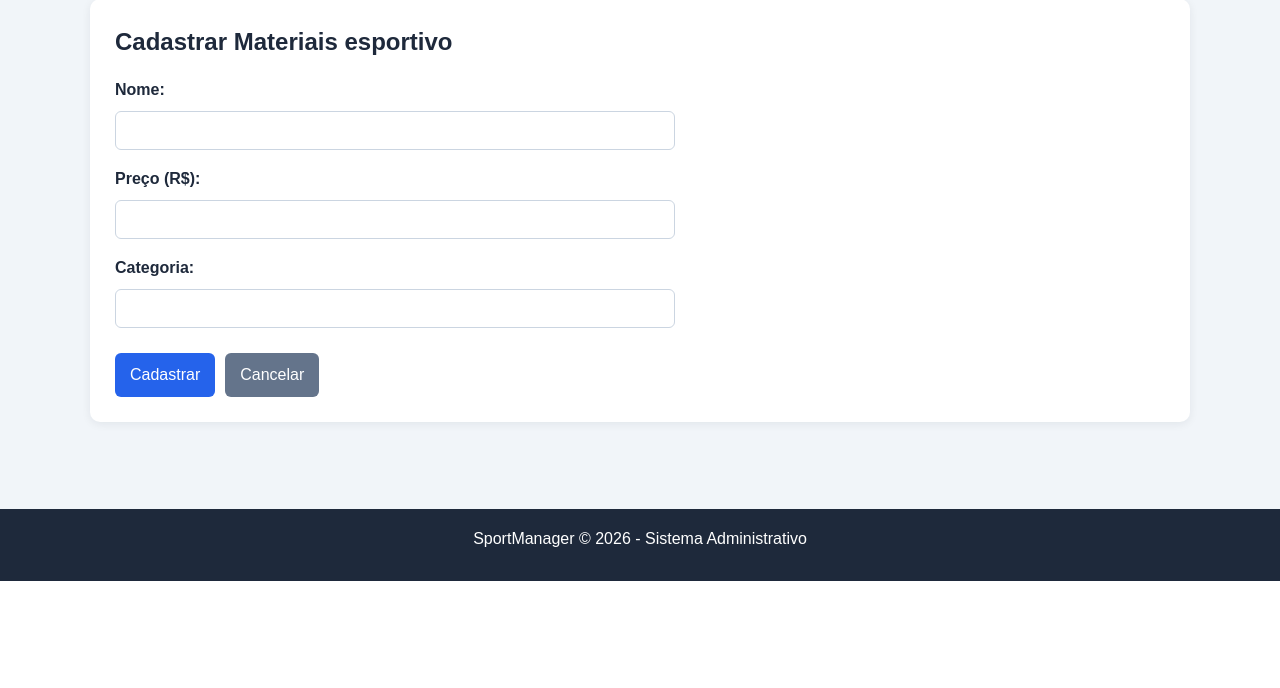
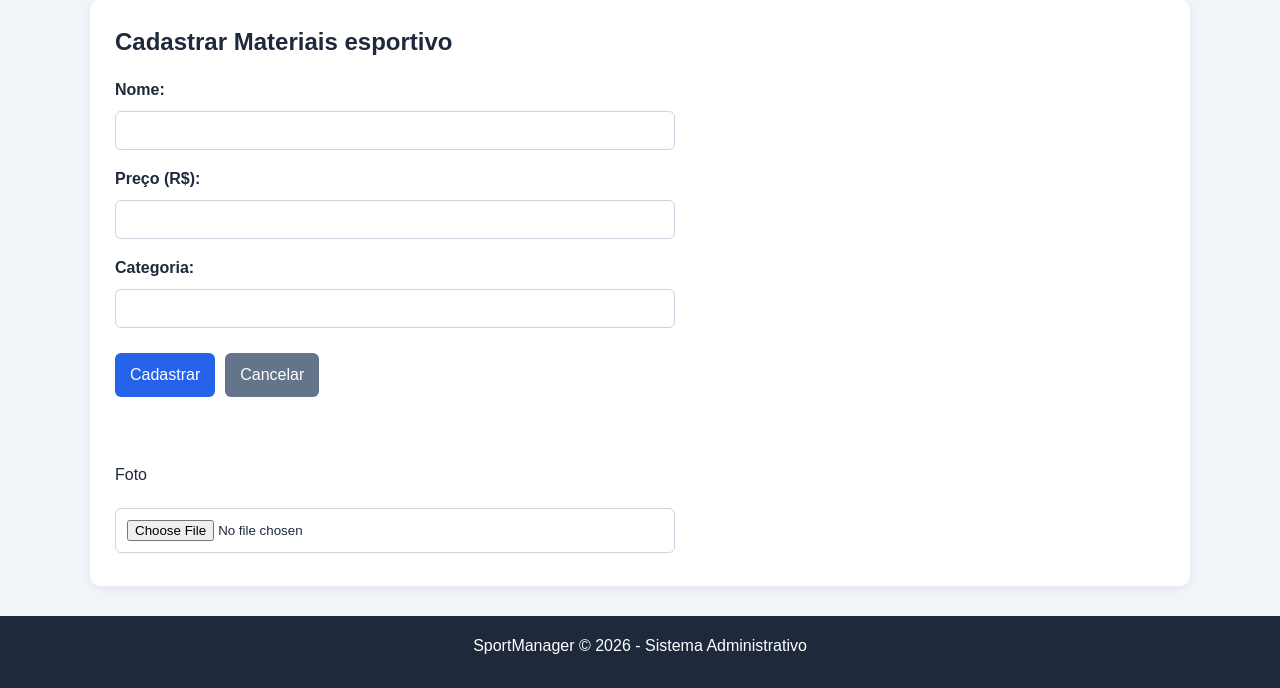
Before and after one commit to matheusteste212-star/materiais-esportivos, a Node project: template views/materiaisesportivos/add.ejs in a window 1280 px wide. Shown: the part 219-907 px from the top of the page. Before the commit the page ends 800 px from the top, so only its background shows below. Run offline with Node 20 templates, Linux system fonts and the light colour scheme; the template is opened without the code that fills it, so the values that code supplies are empty.

Commit message:
Upload de imagem no add

```diff
--- a/index.js
+++ b/index.js
@@ -6,6 +6,11 @@ import Academia from './models/Academia.js';
 
 const app = express();
 const PORT = 3000;
+//upload de arquivos
+import multer from 'multer';
+
+const storage = multer.memoryStorage();
+const upload = multer({ storage });
 app.use(express.urlencoded({ extended: true }));
 app.use(express.static('public'));
 app.set('view engine', 'ejs');
@@ -30,7 +35,7 @@ app.get('/fabricantes/upd/:id', async (req, res) => {
 });
 app.post('/fabricantes/upd/:id', async (req, res) => {
     const { nome, anoFundacao } = req.body;
-    await Fabricante.findByIdAndUpdate(req.params.id, { nome, anoFundacao: Number(anoFundacao) });
+    await Fabricagente.findByIdAndUpdate(req.params.id, { nome, anoFundacao: Number(anoFundacao) });
     res.redirect('/fabricantes');
 });
 app.post('/fabricantes/del/:id', async (req, res) => {
@@ -44,9 +49,13 @@ app.get('/materiais', async (req, res) => {
     res.render('materiaisesportivos/lst', { materiais });
 });
 app.get('/materiais/add', (req, res) => res.render('materiaisesportivos/add'));
-app.post('/materiais', async (req, res) => {
+app.post('/materiais', upload.single('foto'), async (req, res) => {
     const { nome, preco, categoria } = req.body;
-    await MaterialEsportivo.create({ nome, preco: Number(preco), categoria });
+    let foto = null;
+    if (req.file) {
+        foto = req.file.buffer; // Armazena o buffer da imagem
+    }
+    await MaterialEsportivo.create({ nome, preco: Number(preco), categoria, foto });
     res.redirect('/materiais');
 });
 app.get('/materiais/upd/:id', async (req, res) => {
--- a/package.json
+++ b/package.json
@@ -14,6 +14,7 @@
     "ejs": "^6.0.1",
     "express": "^5.2.1",
     "mongodb": "^7.7.0",
-    "mongoose": "^9.10.2"
+    "mongoose": "^9.10.2",
+    "multer": "^2.5.0"
   }
 }
--- a/views/materiaisesportivos/add.ejs
+++ b/views/materiaisesportivos/add.ejs
@@ -1,7 +1,7 @@
 <%- include('../cabecalho', { titulo: 'Cadastrar Materiais esportivos' }) %>
 <section class="container">
     <h2>Cadastrar Materiais esportivo</h2>
-    <form action="/materiais" method="POST">
+    <form action="/materiais" method="POST" enctype="multipart/form-data">
         <label for="nome">Nome:</label>
         <input id="nome" type="text" name="nome" required>
         <label for="preco">Preço (R$):</label>
@@ -12,6 +12,9 @@
             <button type="submit">Cadastrar</button>
             <a class="button secondary" href="/materiais">Cancelar</a>
         </div>
+        <br><br>
+        <p>Foto</p>
+        <input type="file" name="foto" accept="image/png">
     </form>
 </section>
 <%- include('../rodape') %>
--- a/views/materiaisesportivos/lst.ejs
+++ b/views/materiaisesportivos/lst.ejs
@@ -16,7 +16,9 @@
                         <th>Nome</th>
                         <th>Preço (R$)</th>
                         <th>Categoria</th>
+                        <th>Foto</th>
                         <th>Ações</th>
+
                     </tr>
                 </thead>
                 <tbody>
@@ -31,6 +33,8 @@
                                 <td>
                                     <%= item.categoria %>
                                 </td>
+                                <td><img src="<%=item.foto%>" width="150" height="150"></td>
+
                                 <td class="actions">
                                     <a href="/materiais/upd/<%= item._id %>">Editar</a>
                                     <form action="/materiais/del/<%= item._id %>" method="POST"
```
Also changed, not shown: models/MaterialEsportivo.js (+6 -1 lines), 1 other file.
